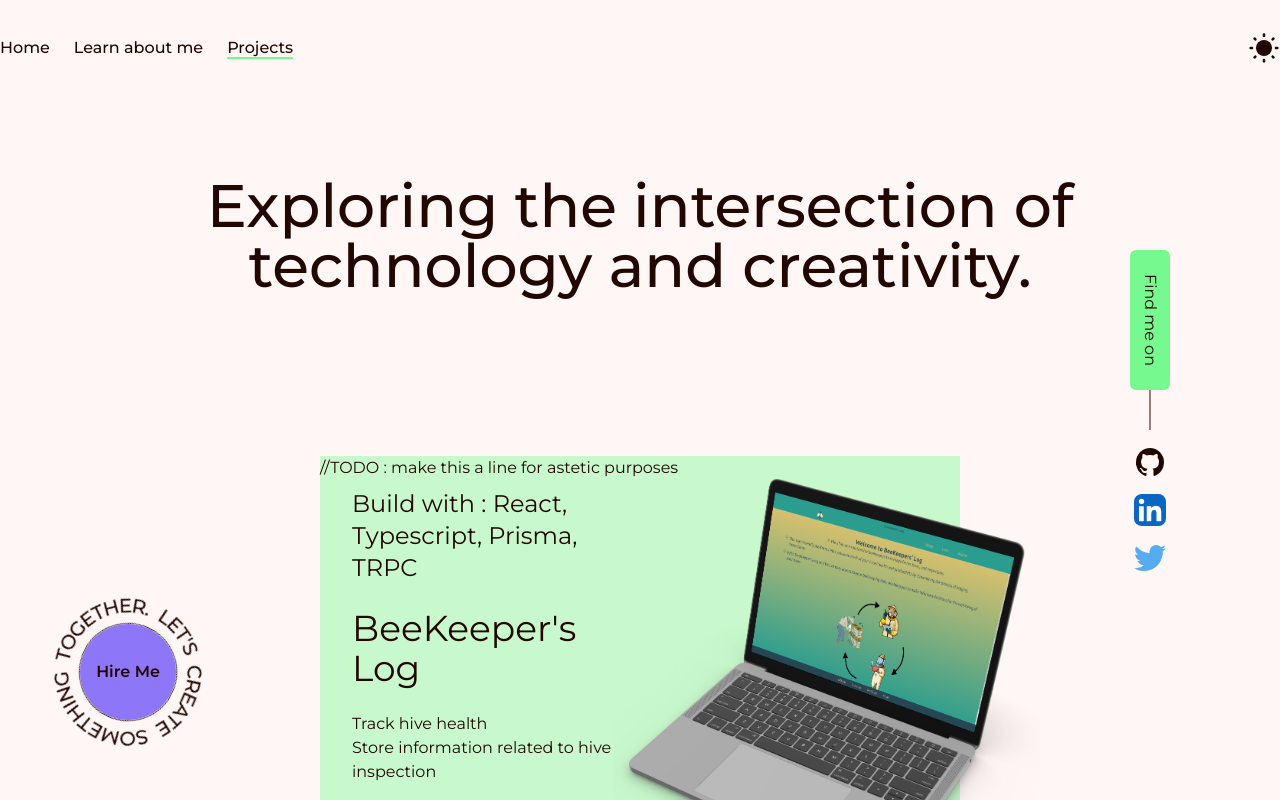
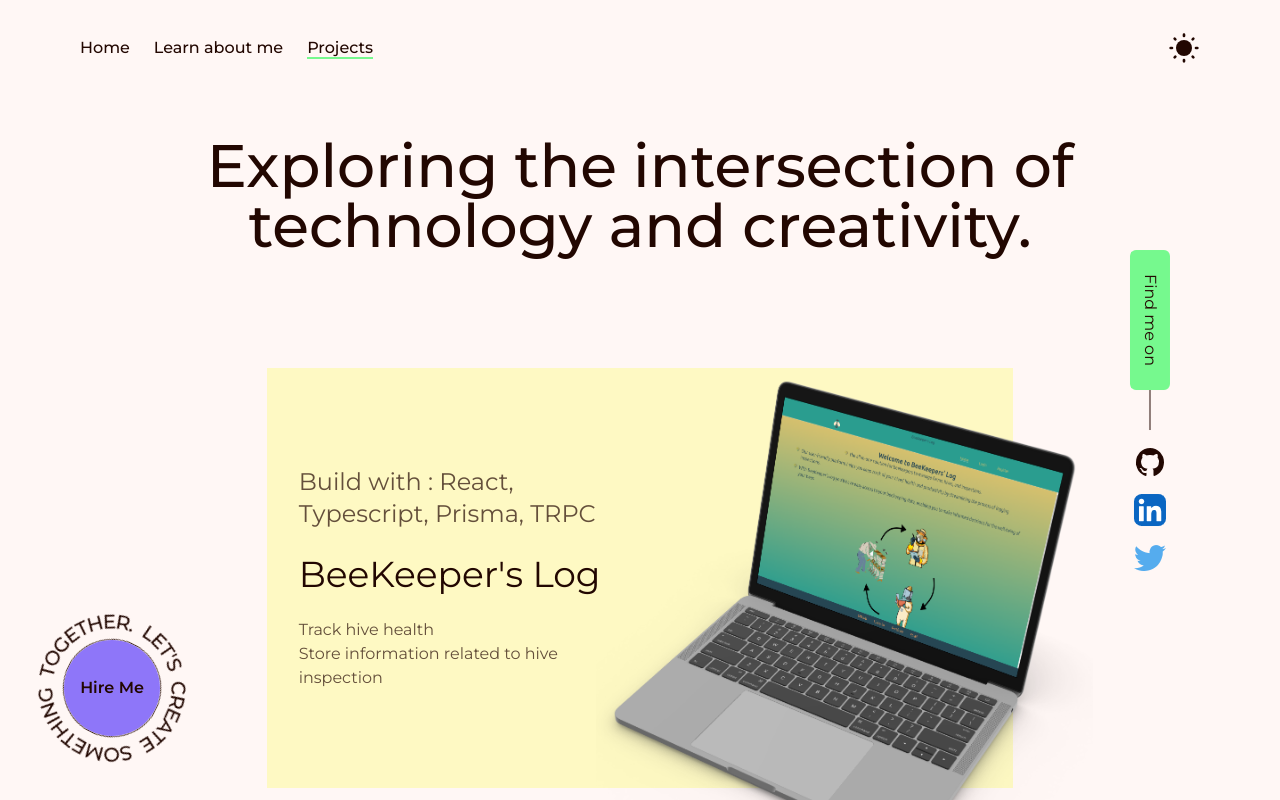
Before and after one commit to Captain-Leftovers/beeOnDWeb-portfolio, a Next.js app: page /projects in a window 1280 px wide. Shown: the top 800 px of the page. Built offline with nearby package versions, Linux system fonts and the light colour scheme.

Commit message:
added  styles to layout and card on projects page

```diff
--- a/src/app/about/page.tsx
+++ b/src/app/about/page.tsx
@@ -8,7 +8,7 @@ export const metadata = {
 
 export default function page() {
 	return (
-		<main className="flex flex-col items-center justify-center grow w-full max-w-screen-2xl ">
+		<main className="flex flex-col items-center justify-center grow w-2/3 max-w-screen-xl ">
 			<Introduction />
 			<Skills />
 		</main>
--- a/src/app/components/Footer.tsx
+++ b/src/app/components/Footer.tsx
@@ -2,7 +2,7 @@ import Link from 'next/link'
 
 export default function Footer() {
 	return (
-		<footer className='relative z-10 flex justify-between py-2 max-w-screen-2xl w-full '>
+		<footer className='relative z-10 flex justify-between py-2 max-w-screen-xl w-full '>
 			<span>
 				{new Date().getFullYear()} &copy; All Rights
 				Reserved
--- a/src/app/components/HireMe.tsx
+++ b/src/app/components/HireMe.tsx
@@ -3,7 +3,7 @@ import { CircularSVG, CircularText } from '@/components/Icons'
 
 export default function HireMe() {
 	return (
-		<div className="fixed flex items-center justify-center overflow-hidden left-8 bottom-8">
+		<div className="fixed flex items-center justify-center overflow-hidden left-4 bottom-4">
       <div className='relative flex items-center justify-center w-48 h-auto'>
         <CircularText className={"fill-text dark:fill-text-dark animate-spin-slower "}/>
 			<Link href="/" className="absolute flex items-center justify-center w-24 h-24 font-semibold transition-all duration-200  rounded-full dark:bg-primary-dark  bg-primary dark:text-text-dark text-text hover:scale-105 active:scale-100">
--- a/src/app/components/NavBar.tsx
+++ b/src/app/components/NavBar.tsx
@@ -11,7 +11,7 @@ export default function NavBar() {
 
 	const pathname = usePathname()
 	return (
-		<header className="flex items-center justify-between max-w-screen-2xl  w-full  py-8 font-medium  sticky top-0 z-50 ">
+		<header className="flex items-center justify-between max-w-screen-xl  w-full  py-8 font-medium  sticky top-0 z-50">
 			<nav className="">
 				<Link href="/" className="relative mr-6 group">
 					Home
--- a/src/app/layout.tsx
+++ b/src/app/layout.tsx
@@ -23,7 +23,7 @@ export default function RootLayout({
 	return (
 		<html lang="en">
 			<body
-				className={`${mont.variable} font-sans flex flex-col min-h-screen items-center dark:bg-background-dark bg-background dark:text-text-dark text-text`}
+				className={`${mont.variable} font-sans flex flex-col min-h-screen items-center dark:bg-background-dark bg-background dark:text-text-dark text-text px-20`}
 			>
 				<FollowMe />
 				<HireMe />
@@ -34,3 +34,5 @@ export default function RootLayout({
 		</html>
 	)
 }
+
+//TODO : add arrow to indicate there is content down the page or some other thing to indicate there is more content down the page
--- a/src/app/page.tsx
+++ b/src/app/page.tsx
@@ -2,7 +2,7 @@ import { LaptopSVG } from "@/components/Icons";
 
 export default function Home() {
 	return (
-		<main className="flex items-center justify-around  bg-background dark:bg-background-dark grow w-full max-w-screen-2xl">
+		<main className="flex items-center justify-around  bg-background dark:bg-background-dark grow w-full max-w-screen-xl">
 		<div className="w-1/2">
 			<LaptopSVG className="w-full h-auto" />
 		</div>
--- a/src/app/projects/components/BigProjCard.tsx
+++ b/src/app/projects/components/BigProjCard.tsx
@@ -3,15 +3,15 @@ import laptop from '#/laptopBeeLog.png'
 
 export default function BigProjCard() {
 	return (
-		<div className="w-1/2  ">
-			<div className=" bg-accent/40  w-full max-w-screen-lg mx-auto aspect-video flex relative ">
+		<div className="w-2/3">
+			<div className=" bg-yellow-100  w-full max-w-screen-lg mx-auto aspect-video flex relative ">
 				<span className='absolute'>
-					//TODO :  make this a line  for astetic purposes
+
 				</span>
 				<div className=" w-1/2  flex flex-col justify-center pl-8 gap-6">
-					<h2 className='text-2xl'>Build with : React, Typescript, Prisma, TRPC</h2>
+					<h2 className='text-2xl text-text/70'>Build with : React, Typescript, Prisma, TRPC</h2>
 					<h1 className='text-4xl'>BeeKeeper&apos;s Log</h1>
-					<section>
+					<section className='text-text/70' >
 					<p>Track hive health</p>
 					<p>Store information related to hive inspection</p>
 
@@ -31,5 +31,6 @@ export default function BigProjCard() {
 	)
 }
 
-//TODO : Add image //TODO : add text description
-// elements
+//TODO : Add image
+//TODO : add text description elements
+//TODO : add the line decoration on the card in left middle
--- a/src/app/projects/page.tsx
+++ b/src/app/projects/page.tsx
@@ -1,5 +1,4 @@
-import BigProjCard from "./components/BigProjCard"
-
+import BigProjCard from './components/BigProjCard'
 
 export const metadata = {
 	title: 'Projects',
@@ -8,18 +7,18 @@ export const metadata = {
 
 export default function Projects() {
 	return (
-    <main className="flex flex-col items-center justify-center grow w-full max-w-screen-2xl gap-40 " >
+		<main className="flex flex-col items-center justify-center grow w-full max-w-screen-xl    gap-28 ">
 			<div>
-
-    <h1 className="text-6xl font-medium max-w-screen-lg text-center mt-20 ">Exploring the intersection of technology and creativity.</h1>
+				<h1 className="text-6xl font-medium max-w-screen-lg text-center mt-10 ">
+					Exploring the intersection of technology
+					and creativity.
+				</h1>
 			</div>
 
 			<BigProjCard />
 			<BigProjCard />
 			<BigProjCard />
 			<BigProjCard />
-
-
 		</main>
 	)
 }
```
Lines whose indentation alone changed are shown as unchanged.
